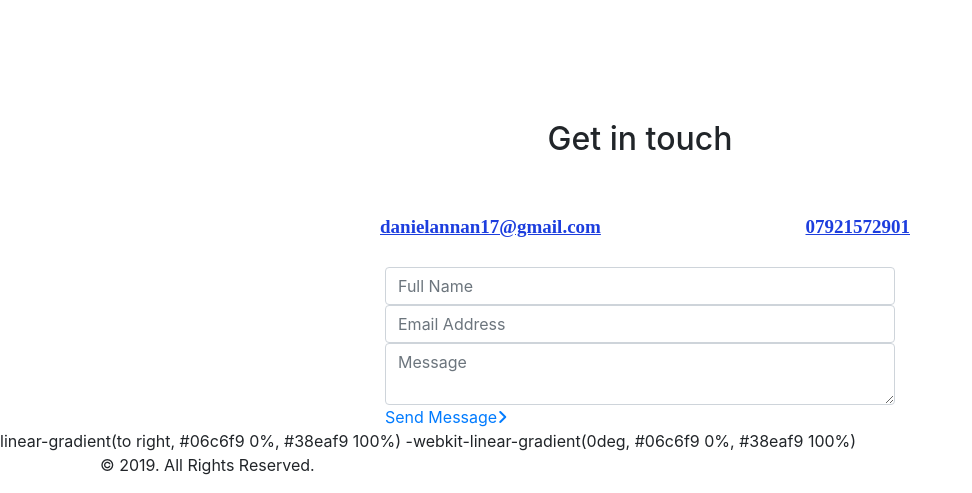
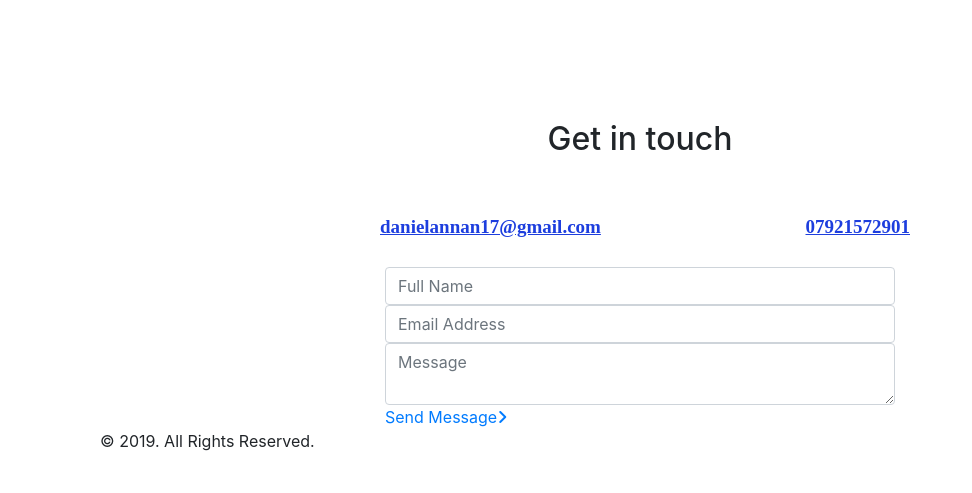
Before and after one commit to danswebstudio/danswebstudio.github.io, a Jekyll site: the page built from _posts/2014-07-13-project-4.markdown, in a window 1280 px wide. Shown: the part 2027-2520 px from the top of the page, without its empty margins (0-972 px from the left). Built offline with Jekyll 4.4.1, drawn with Linux system fonts in a browser that asks for light colours; nearby versions of some CDN libraries; library files that are not in the unit come from our copies; after the commit the page ends 2496 px from its top, so only the background shows below that.

Commit message:
Fixed some ish

```diff
--- a/_includes/contact.html
+++ b/_includes/contact.html
@@ -21,6 +21,3 @@
         </div>
     </div>
 </footer>
-
-linear-gradient(to right, #06c6f9 0%, #38eaf9 100%)
--webkit-linear-gradient(0deg, #06c6f9 0%, #38eaf9 100%)
--- a/_posts/2014-07-13-project-4.markdown
+++ b/_posts/2014-07-13-project-4.markdown
@@ -3,8 +3,8 @@ title: The Light Outreach
 subtitle: Website Design
 layout: default
 modal-id: 1
-img: TLO.png
-thumbnail: TLO.png
+img: tlo.png
+thumbnail: tlo.png
 alt: image-alt
 description: Lorem ipsum dolor sit amet, usu cu alterum nominavi lobortis. At duo novum diceret. Tantas apeirian vix et, usu sanctus postulant inciderint ut, populo diceret necessitatibus in vim. Cu eum dicam feugiat noluisse.
 
--- a/style.css
+++ b/style.css
@@ -258,9 +258,5 @@ footer .col-lg-6 {
 }
 
 .gtco-banner-area a:hover, .gtco-feature a:hover, .gtco-features a:hover, .gtco-news .owl-carousel .card a:hover, #contact .submit-button:hover {
-	  background-image: -moz-linear-gradient(0deg, #38eaf9 0%, #06c6f9 100%);
-  background-image: -webkit-linear-gradient(0deg, #38eaf9 0%, #06c6f9 100%);
-  background-image: -ms-linear-gradient(0deg, #38eaf9 0%, #06c6f9 100%);
-  padding-left:30px;
-  padding-right:30px;
+
 }
```
